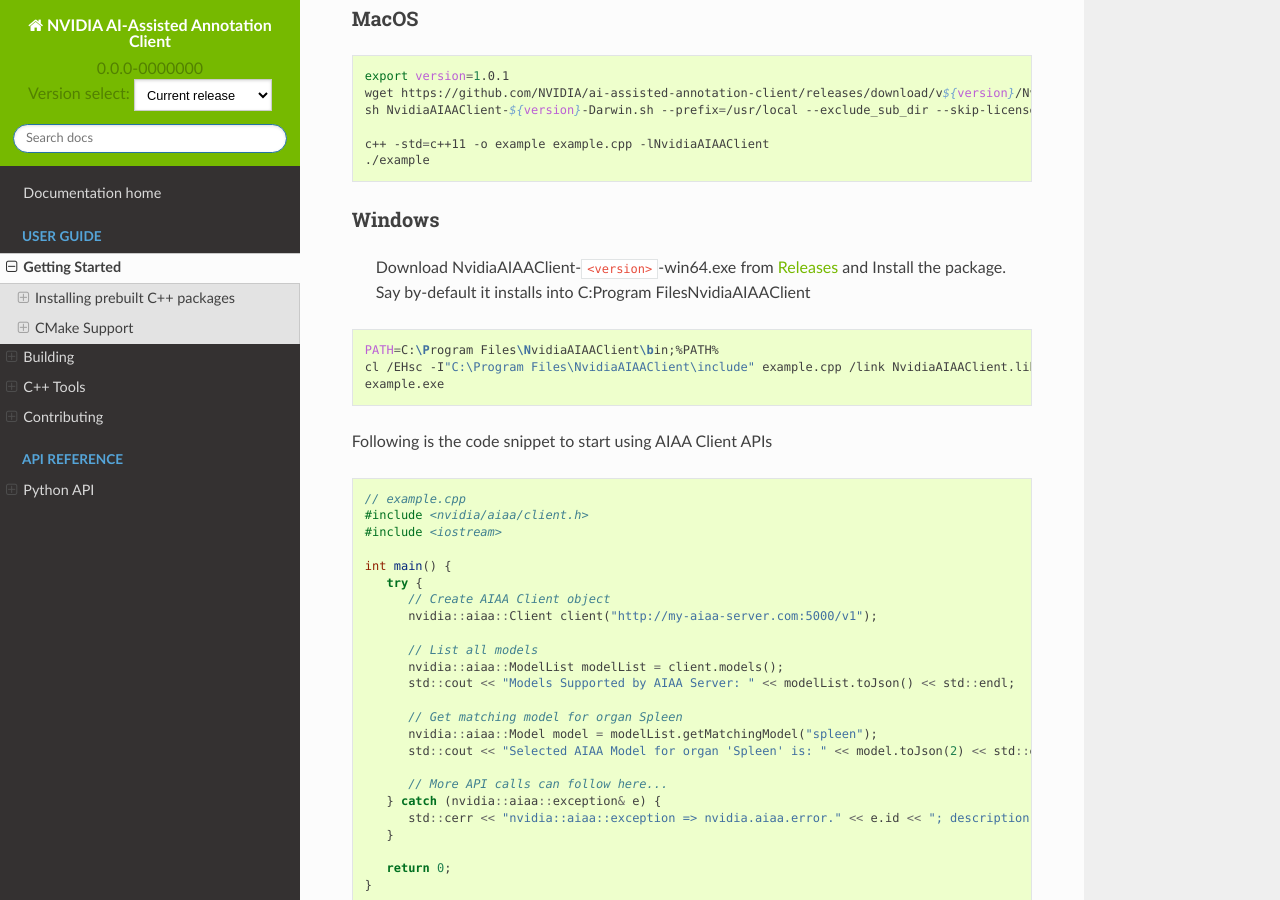
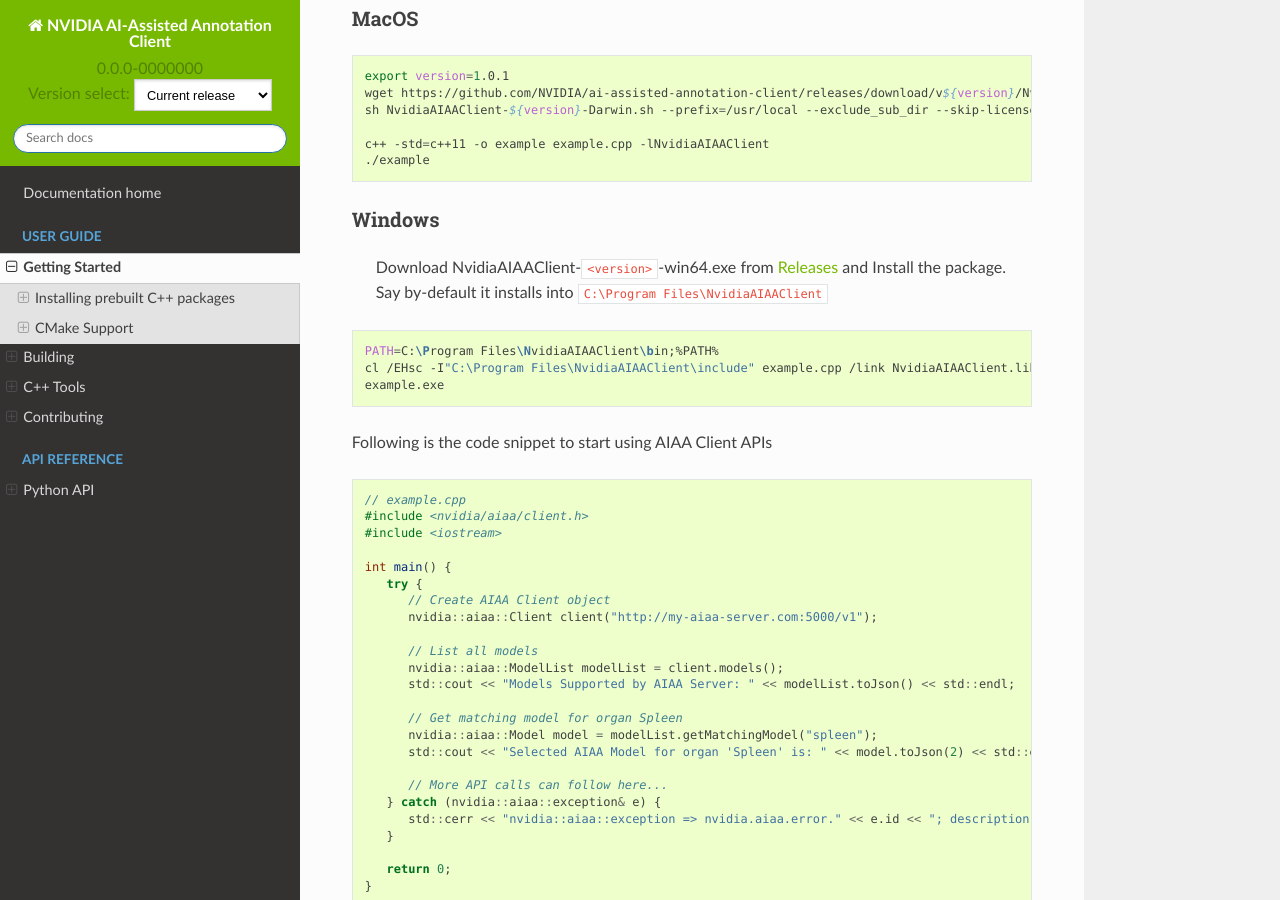
Before and after one commit to NVIDIA/ai-assisted-annotation-client, a Sphinx documentation site: the page built from docs/quickstart.rst, in a window 1280 px wide and 900 px high, scrolled down 702 px. Built offline with Sphinx 7.4.7 and the Read the Docs theme 2.0.0, drawn with Linux system fonts in a browser that asks for light colours; pages that are not in the unit, such as notebooks, are missing from menus.

Commit message:
Fix Windows path display

```diff
--- a/docs/quickstart.rst
+++ b/docs/quickstart.rst
@@ -70,7 +70,7 @@
 
 Windows
 ^^^^^^^
-   Download NvidiaAIAAClient-``<version>``-win64.exe from `Releases <https://github.com/NVIDIA/ai-assisted-annotation-client/releases>`_ and Install the package.  Say by-default it installs into C:\Program Files\NvidiaAIAAClient
+   Download NvidiaAIAAClient-``<version>``-win64.exe from `Releases <https://github.com/NVIDIA/ai-assisted-annotation-client/releases>`_ and Install the package.  Say by-default it installs into ``C:\Program Files\NvidiaAIAAClient``
 
 .. code-block:: bash
 
```
